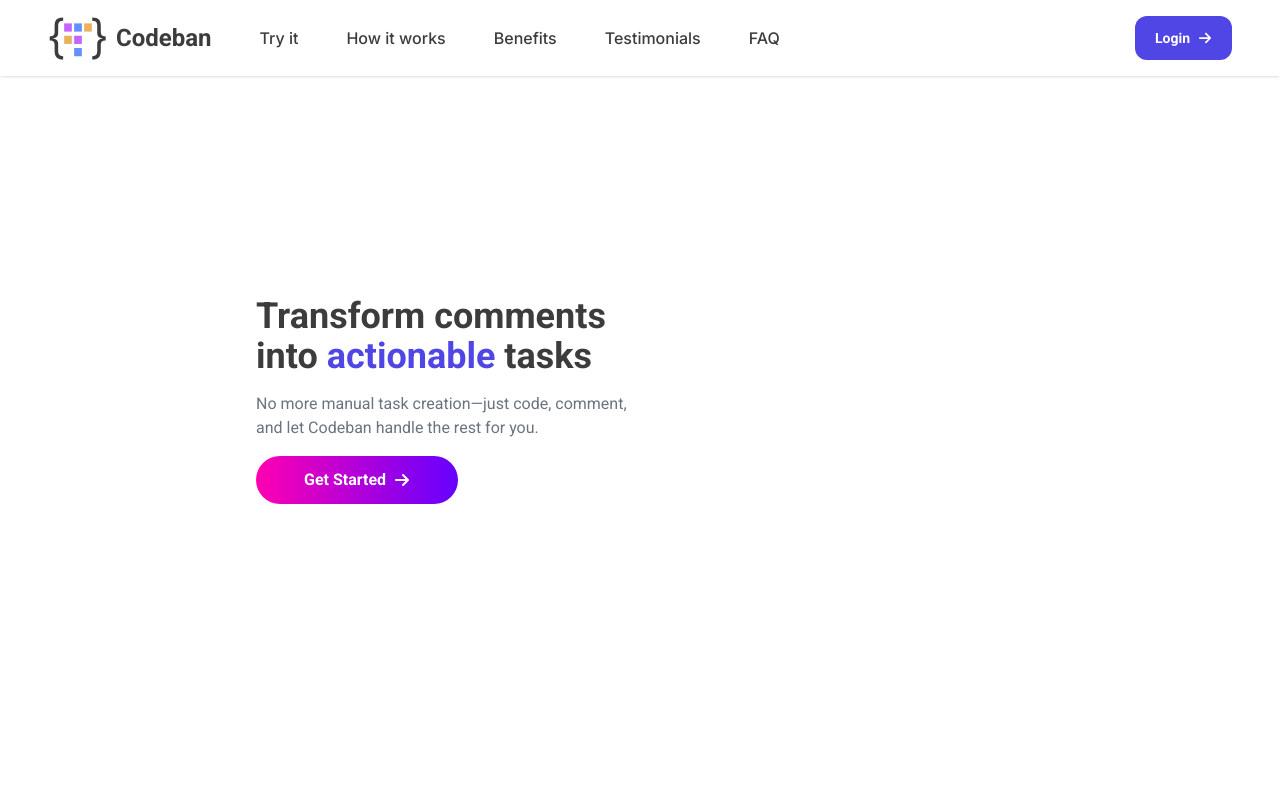
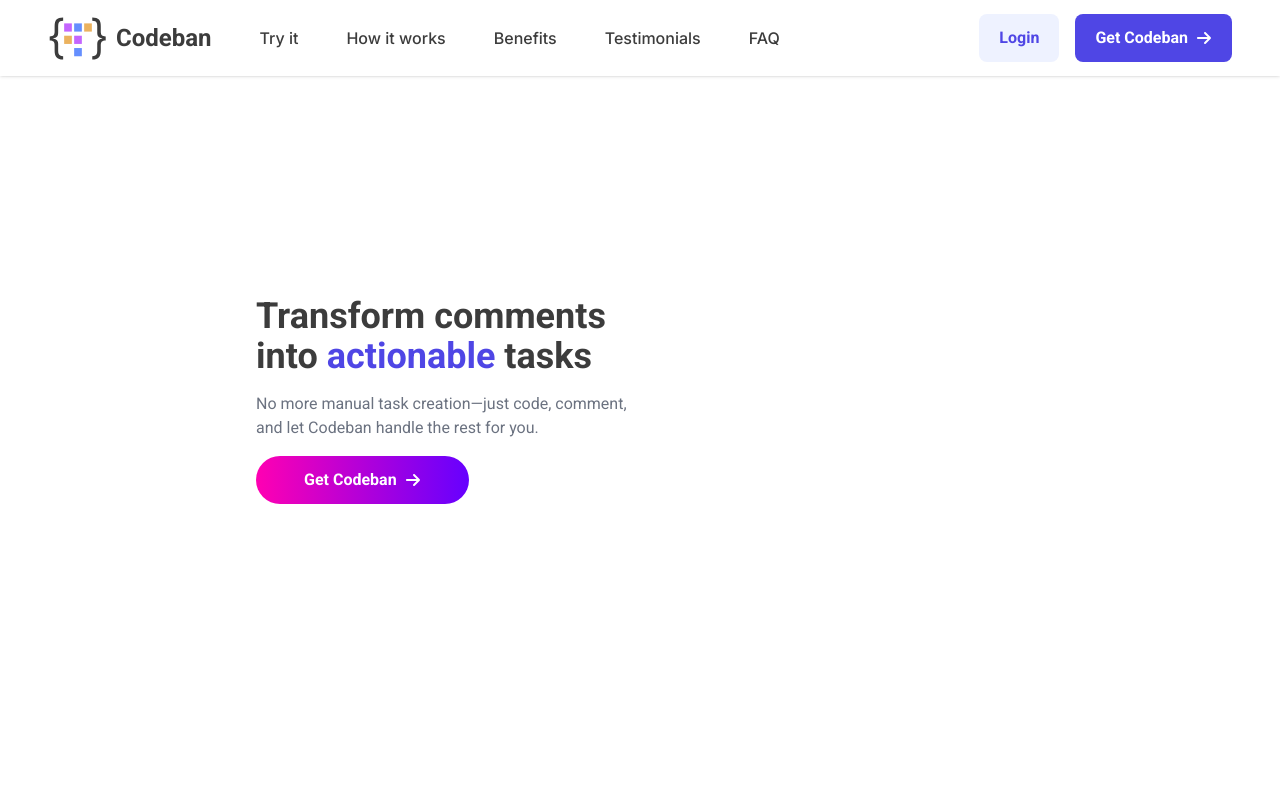
Before and after one commit to ewbyf/capstone-project-frontend, a Next.js app: page / in a window 1280 px wide. Shown: the top 800 px of the page. Built offline with nearby package versions, Linux system fonts and the light colour scheme; what tailwindcss-bg-patterns would draw is missing.

Commit message:
updated nav and buttons and added urls

```diff
--- a/src/components/GetStartedButton.tsx
+++ b/src/components/GetStartedButton.tsx
@@ -1,16 +1,15 @@
 import { FaArrowRightLong } from "react-icons/fa6";
 import { FaArrowRight } from "react-icons/fa6";
 const GetStartedButton = () => {
-	const signin = () => {};
-
 	return (
-		<div
-			onClick={signin}
-			className='justify-center bg-gradient-to-r from-[#ff00b2] to-[#60F] text-white font-bold py-3 px-12 rounded-3xl hover:cursor-pointer hover:bg-gray-700 flex items-center gap-2 hover:scale-105 transition-all'
+		<a
+			href="https://github.com/apps/todo-kanban-board/installations/new"
+            target="_blank"
+			className='justify-center bg-gradient-to-r from-[#ff00b2] to-[#60F] text-white font-bold py-3 px-12 rounded-3xl hover:cursor-pointer hover:bg-gray-700 flex items-center gap-2'
 		>
-			<p>Get Started</p>
+			<p>Get Codeban</p>
             <FaArrowRight />
-		</div>
+		</a>
 	);
 };
 
--- a/src/components/GetStartedButton2.tsx
+++ b/src/components/GetStartedButton2.tsx
@@ -1,16 +1,15 @@
 import { FaArrowRightLong } from "react-icons/fa6";
 import { FaArrowRight } from "react-icons/fa6";
 const GetStartedButton2 = () => {
-	const signin = () => {};
-
 	return (
-		<div
-			onClick={signin}
-			className='justify-center bg-[#4F46E5] text-white font-bold text-sm py-3 px-5 rounded-xl hover:cursor-pointer hover:bg-gray-700 flex items-center gap-2 ml-auto hover:bg-[#4035DA]'
+		<a
+			href="https://github.com/apps/todo-kanban-board/installations/new"
+            target="_blank"
+			className='justify-center bg-[#4F46E5] text-white font-bold text-md py-3 px-5 rounded-lg hover:cursor-pointer flex items-center gap-2 hover:bg-[#382EDD]'
 		>
-			<p>Login</p>
+			<p>Get Codeban</p>
             <FaArrowRight />
-		</div>
+		</a>
 	);
 };
 
--- /dev/null
+++ b/src/components/LoginButton.tsx
@@ -0,0 +1,15 @@
+const LoginButton = () => {
+	const signin = () => {};
+
+	return (
+		<a
+			href='https://github.com/login/oauth/authorize?client_id=Iv23lir1QxMpl4yKgqRS'
+			target='_blank'
+			className='justify-center bg-[#EEF2FF] text-[#4F46E5] font-bold text-md py-3 px-5 rounded-lg hover:cursor-pointer flex items-center gap-2 hover:bg-[#E0E7FF] transition-all'
+		>
+			<p>Login</p>
+		</a>
+	);
+};
+
+export default LoginButton;
--- a/src/components/Navbar.tsx
+++ b/src/components/Navbar.tsx
@@ -1,4 +1,5 @@
 import GetStartedButton2 from "./GetStartedButton2";
+import LoginButton from "./LoginButton";
 
 const Navbar = () => {
     return (
@@ -12,7 +13,10 @@ const Navbar = () => {
             <a href="#benefits" className="font-inter font-[500] hover:text-[#4F46E5]">Benefits</a>
             <a href="#testimonials" className="font-inter font-[500] hover:text-[#4F46E5]">Testimonials</a>
             <a href="#faq" className="font-inter font-[500] hover:text-[#4F46E5]">FAQ</a>
-            <GetStartedButton2></GetStartedButton2>
+            <div className="flex ml-auto gap-4">
+                <LoginButton></LoginButton>
+                <GetStartedButton2></GetStartedButton2>
+            </div>
         </nav>
     );
 }
```
